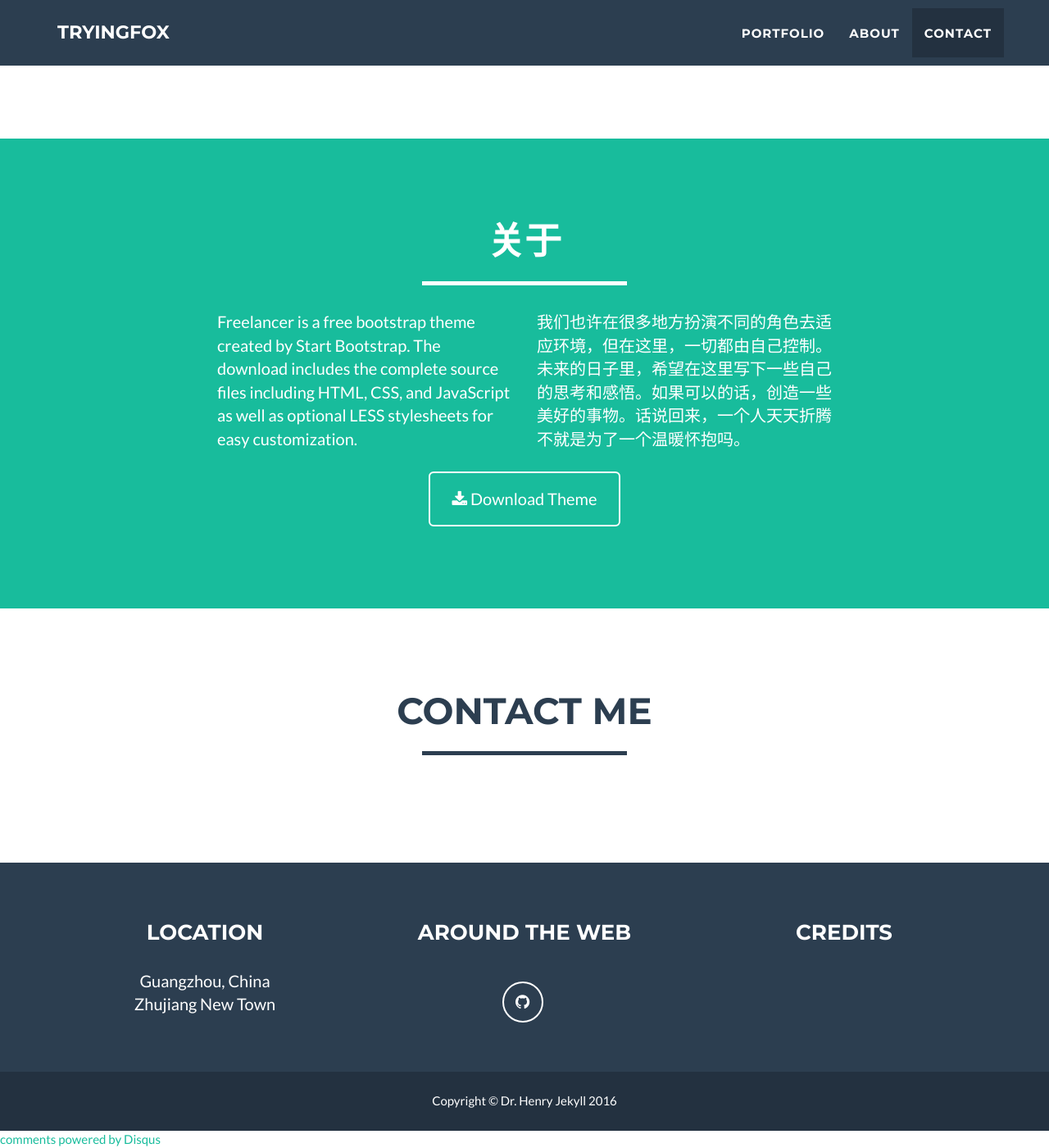
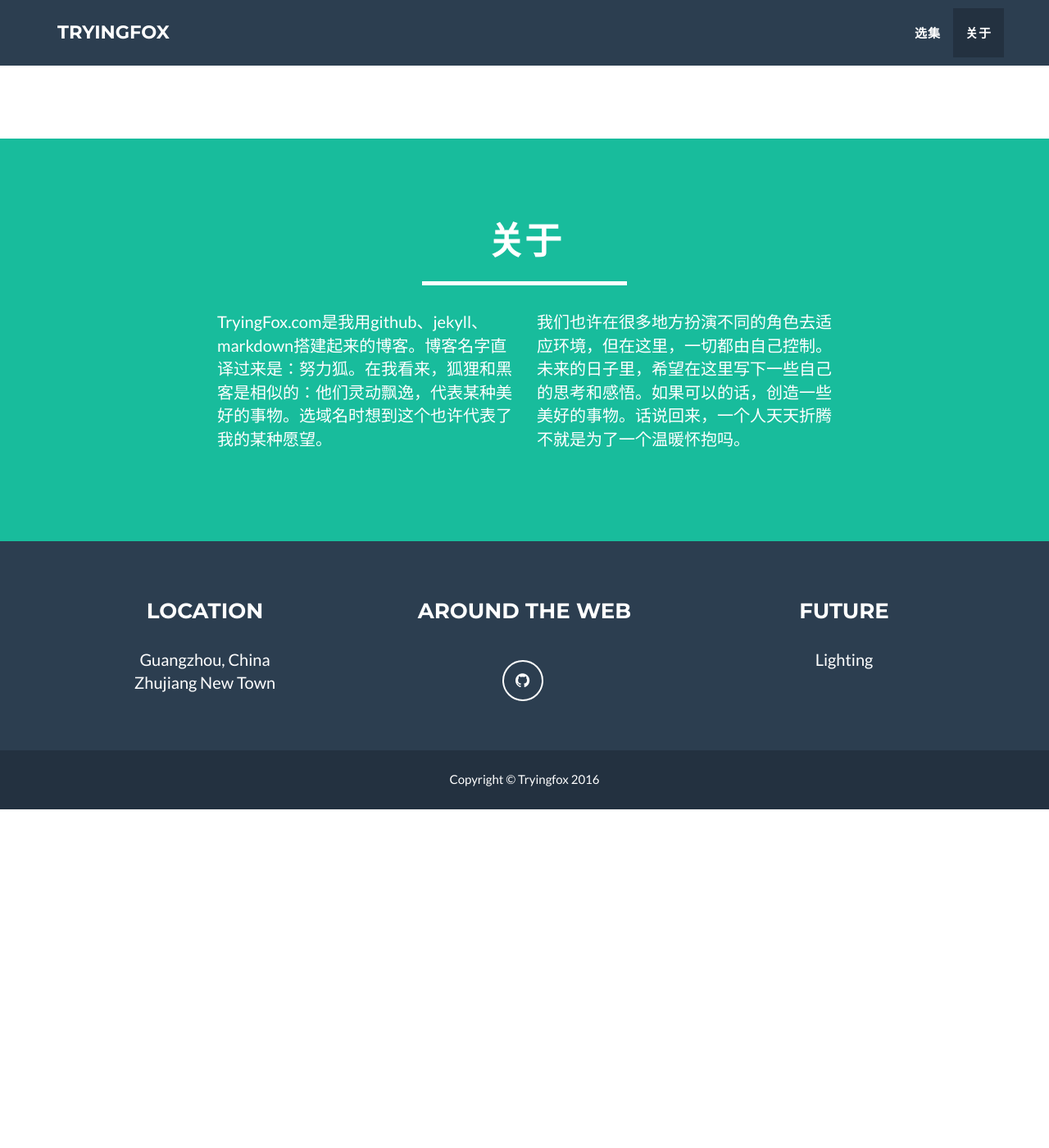
Before and after one commit to tryingfox/tryingfox.github.io, a Jekyll site: the page built from index.html, in a window 1280 px wide and 1400 px high, scrolled down 1454 px. Shown: the whole window at 82% size. Built offline with Jekyll 4.4.1, drawn with Linux system fonts in a browser that asks for light colours; comment, search, counter and statistics services are not loaded; after the commit the page ends 2441 px from its top, so only the background shows below that.

Commit message:
update my blog

```diff
--- a/_config.yml
+++ b/_config.yml
@@ -16,7 +16,7 @@ bing_verify:
 # - static : pass through formspree.io to validate email sending
 # - disqus : replace contact form by disqus thread
 # - comment the line below if you want to stick with the default PHP contact form
-contact: disqus
+contact: none
 
 # If you use disqus you need disqus shortname
 # https://help.disqus.com/customer/portal/articles/466208
@@ -31,10 +31,10 @@ color:
 
 # Footer settings
 footer:
-  copyright: Dr. Henry Jekyll
+  copyright: Tryingfox
   location: Location
   social: Around the Web
-  credits: Credits
+  credits: Future
 
 # Social networks usernames (many more available: google-plus, flickr, dribbble, pinterest, instagram, tumblr, linkedin, etc.)
 social:
@@ -48,6 +48,7 @@ address:
 
 # Credits content
 # credits: 'Freelancer is a free to use, open source Bootstrap theme created by <a href="http://startbootstrap.com">Start Bootstrap</a>.'
+credits: Lighting
 
 # Build settings
 markdown: kramdown
--- a/_includes/about.html
+++ b/_includes/about.html
@@ -9,16 +9,18 @@
             </div>
             <div class="row">
                 <div class="col-lg-4 col-lg-offset-2">
-                    <p>Freelancer is a free bootstrap theme created by Start Bootstrap. The download includes the complete source files including HTML, CSS, and JavaScript as well as optional LESS stylesheets for easy customization.</p>
+                    <p>TryingFox.com是我用github、jekyll、markdown搭建起来的博客。博客名字直译过来是：努力狐。在我看来，狐狸和黑客是相似的：他们灵动飘逸，代表某种美好的事物。选域名时想到这个也许代表了我的某种愿望。</p>
                 </div>
                 <div class="col-lg-4">
                     <p>我们也许在很多地方扮演不同的角色去适应环境，但在这里，一切都由自己控制。未来的日子里，希望在这里写下一些自己的思考和感悟。如果可以的话，创造一些美好的事物。话说回来，一个人天天折腾不就是为了一个温暖怀抱吗。</p>
                 </div>
+				<!--
                 <div class="col-lg-8 col-lg-offset-2 text-center">
                     <a href="#" class="btn btn-lg btn-outline">
                         <i class="fa fa-download"></i> Download Theme
                     </a>
                 </div>
+				-->
             </div>
         </div>
     </section>
--- a/_includes/nav.html
+++ b/_includes/nav.html
@@ -19,14 +19,16 @@
                         <a href="#page-top"></a>
                     </li>
                     <li class="page-scroll">
-                        <a href="#portfolio">Portfolio</a>
+                        <a href="#portfolio">选集</a>
                     </li>
                     <li class="page-scroll">
-                        <a href="#about">About</a>
+                        <a href="#about">关于</a>
                     </li>
+					<!--
                     <li class="page-scroll">
                         <a href="#contact">Contact</a>
                     </li>
+					-->
                 </ul>
             </div>
             <!-- /.navbar-collapse -->
--- a/_includes/portfolio_grid.html
+++ b/_includes/portfolio_grid.html
@@ -4,7 +4,7 @@
         <div class="container">
             <div class="row">
                 <div class="col-lg-12 text-center">
-                    <h2>Portfolio</h2>
+                    <h2>选集</h2>
                     <hr class="star-primary">
                 </div>
             </div>
--- a/_layouts/default.html
+++ b/_layouts/default.html
@@ -11,7 +11,7 @@
     {% include contact_static.html %}
     {% elsif site.contact == "disqus" %}
     {% include contact_disqus.html %}
-    {% else %}
+    {% elsif site.contact == "disqus" %}
     {% include contact.html %}
     {% endif %}
 
```
